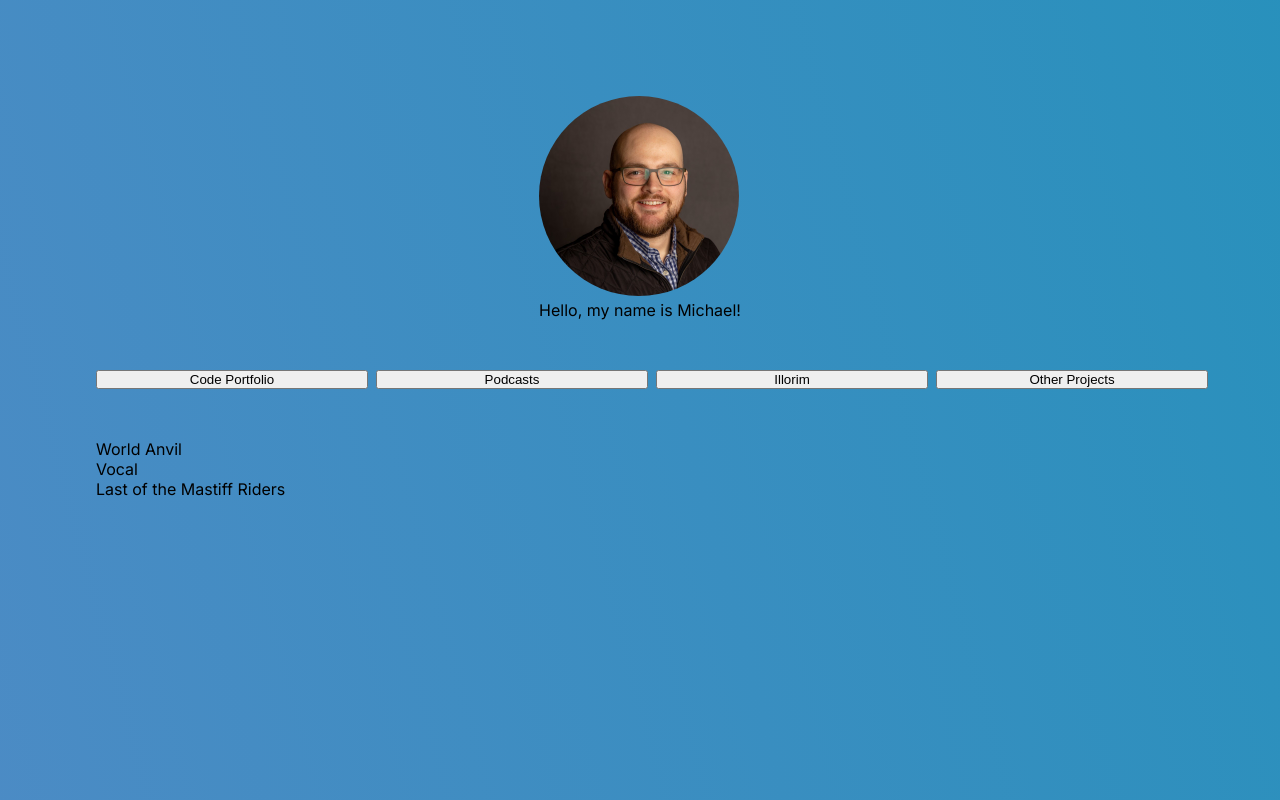
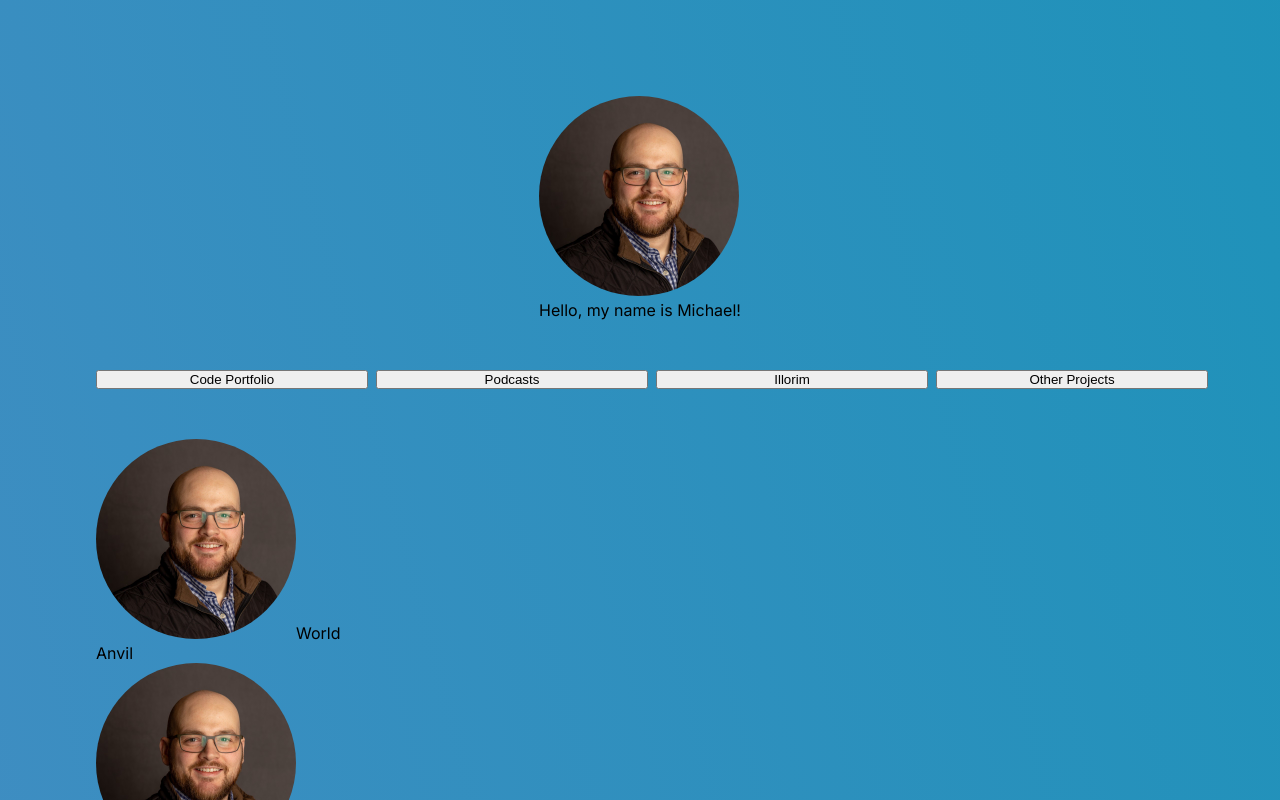
Before and after one commit to MSBivens/personal_site, a Next.js app: page / in a window 1280 px wide. Both pictures are taken after a click on the button "Illorim". Shown: the top 800 px of the page. Built offline with nearby package versions, Linux system fonts and the light colour scheme; grey boxes are pictures that could not be loaded.

Commit message:
updating image src

```diff
--- a/src/app/components/illorim.js
+++ b/src/app/components/illorim.js
@@ -1,45 +1,56 @@
 import React from "react";
+import Image from "next/image";
+import styles from "../page.module.css";
+
+import meImage from "../../../public/me.jpeg"; // Import the image using file path
+// import vocalImage from "../public/vocal_image.jpg"; // Import another image
+// import mastiffRidersImage from "../public/mastiff_riders_image.jpg"; // Import another image
 
 const IllorimComponent = () => {
-  const generateContent = () => {
   const squaresContent = [
     {
       title: "World Anvil",
-        imageUrl: "/world_anvil_image.jpg", // Replace with actual image URL
+      image: meImage,
       link: "https://www.worldanvil.com/w/illorim-aracthius",
     },
     {
       title: "Vocal",
-        imageUrl: "/vocal_image.jpg", // Replace with actual image URL
+      image: meImage,
       link: "https://vocal.media/authors/michael-bivens-ii17q0xsr",
     },
     {
       title: "Last of the Mastiff Riders",
-        imageUrl: "/mastiff_riders_image.jpg", // Replace with actual image URL
+      image: meImage,
       link: "https://mastiffriders.com",
     },
   ];
 
-    return squaresContent.map((content, index) => (
+  return (
+    <div>
+      {/* Render squares using the imported images */}
+      <div className="squares-container">
+        {squaresContent.map((content, index) => (
           <a
             key={index}
             href={content.link}
             target="_blank"
             rel="noopener noreferrer"
             className="square"
-        style={{ backgroundImage: `url(${content.imageUrl})` }}
           >
             <div className="square-content">
+              <Image
+                src={content.image}
+                alt={`Image for ${content.title}`}
+                width={200}
+                height={200}
+                className={styles.headshot}
+                priority
+              />
               <span>{content.title}</span>
             </div>
           </a>
-    ));
-  };
-
-  return (
-    <div>
-      {/* Call generateSquares function to render three squares */}
-      <div className="squares-container">{generateContent()}</div>
+        ))}
+      </div>
     </div>
   );
 };
```
Lines whose indentation alone changed are shown as unchanged.
